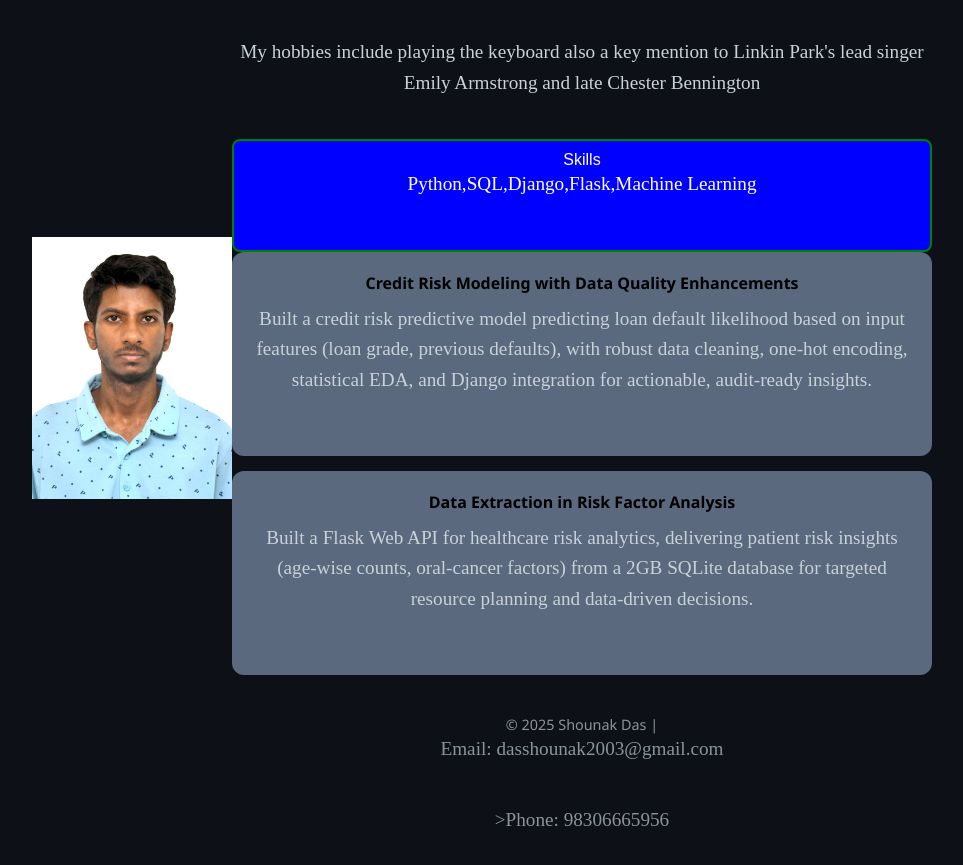
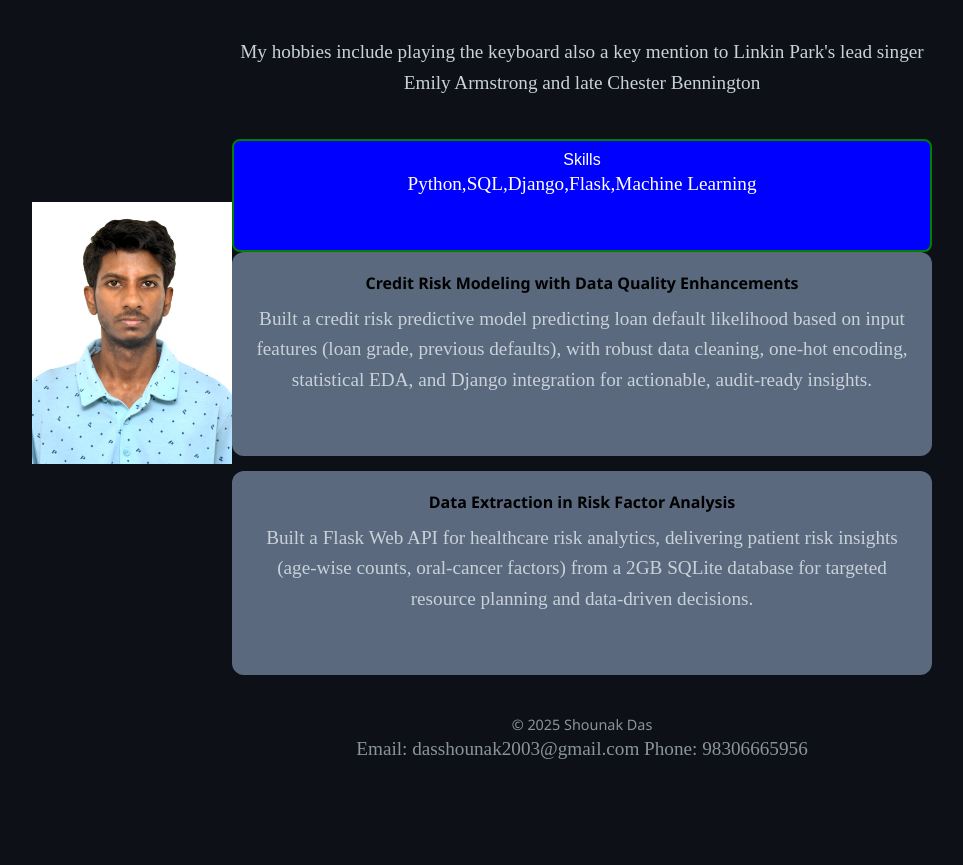
Before and after one commit to Shoun1/portfolio, a plain HTML site: page docs/index.html in a window 1280 px wide. Shown: the part 159-1024 px from the top of the page, without its empty margins (158-1121 px from the left). After the commit the page ends 984 px from the top, so only its background shows below. Drawn offline with Linux system fonts and the light colour scheme.

Commit message:
created docs folder

```diff
--- a/docs/index.html
+++ b/docs/index.html
@@ -117,7 +117,7 @@
             </div>
         </div>
         <footer>
-            © 2025 Shounak Das |<p>Email: dasshounak2003@gmail.com</p><p>>Phone: 98306665956</p>
+            © 2025 Shounak Das<p>Email: dasshounak2003@gmail.com Phone: 98306665956</p>
         </footer>
     </div>
 </body>
```
